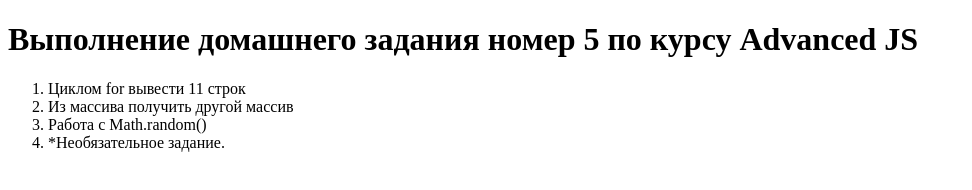
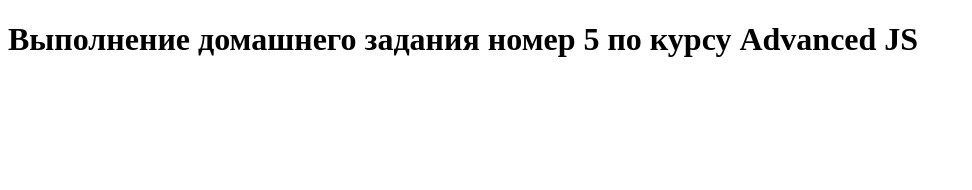
Before and after one commit to An59ts16pk/gitByDepth, a plain HTML site: page SeminarDZ01/index.html in a window 1280 px wide. Shown: the whole page, without its empty margins (0-972 px from the left). Drawn offline with Linux system fonts and the light colour scheme.

Commit message:
Revert "add in index.html list task" SemDZ2 remove list
This reverts commit 20a99e851988fba232b56473a15c4f79ae162cfc.

```diff
--- a/SeminarDZ01/index.html
+++ b/SeminarDZ01/index.html
@@ -8,12 +8,6 @@
 </head>
 <body>
     <h1>Выполнение домашнего задания номер 5 по курсу Advanced JS</h1>
-    <ol>
-        <li>Циклом for вывести 11 строк</li>
-        <li>Из массива получить другой массив</li>
-        <li>Работа с Math.random()</li>
-        <li>*Необязательное задание.</li>
-    </ol>
     <!--
         Задание 1
     Необходимо с помощью цикла for вывести следующие 11 строк в консоль:
```
